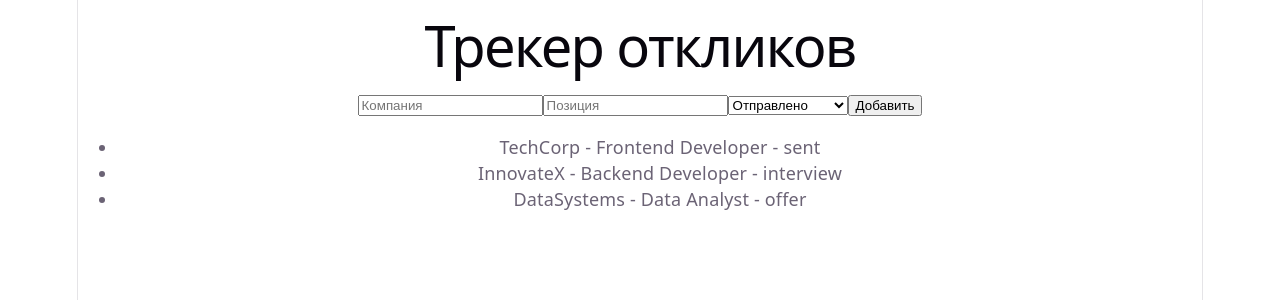
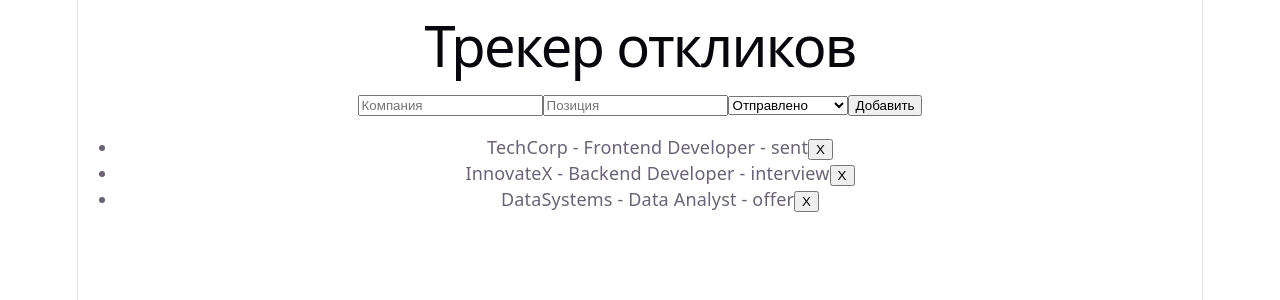
Before and after one commit to ziqara/job-application-tracker, a React (Vite) app in the folder job-tracker/: page / in a window 1280 px wide. Shown: the top 300 px of the page. Built offline with nearby package versions, Linux system fonts and the light colour scheme.

Commit message:
Add delete application

```diff
--- a/job-tracker/src/App.tsx
+++ b/job-tracker/src/App.tsx
@@ -36,7 +36,10 @@ function App() {
     <>
       <h1>Трекер откликов</h1>
       <ApplicationForm onAdd={(newApp) => setJobForMe([...jobForMe, newApp])} />
-      <ApplicationList applications={jobForMe} />
+      <ApplicationList
+        applications={jobForMe}
+        onDelete={(id) => setJobForMe(jobForMe.filter((a) => a.id !== id))}
+      />
     </>
   );
 }
--- a/job-tracker/src/ApplicationItem.tsx
+++ b/job-tracker/src/ApplicationItem.tsx
@@ -2,12 +2,16 @@ import type { JobApplication } from "./types";
 
 interface ApplicationItemProps {
   app: JobApplication;
+  onDelete: (id: number) => void;
 }
 
-export function ApplicationItem({ app }: ApplicationItemProps) {
+export function ApplicationItem({ app, onDelete }: ApplicationItemProps) {
   return (
     <li>
       {app.company} - {app.position} - {app.status}
+      <button type="button" onClick={() => onDelete(app.id)}>
+        X
+      </button>
     </li>
   );
 }
--- a/job-tracker/src/ApplicationList.tsx
+++ b/job-tracker/src/ApplicationList.tsx
@@ -3,13 +3,18 @@ import { ApplicationItem } from "./ApplicationItem";
 
 interface ApplicationListProps {
   applications: Array<JobApplication>;
+
+  onDelete: (id: number) => void;
 }
 
-export function ApplicationList({ applications }: ApplicationListProps) {
+export function ApplicationList({
+  applications,
+  onDelete,
+}: ApplicationListProps) {
   return (
     <ul>
       {applications.map((item) => (
-        <ApplicationItem key={item.id} app={item} />
+        <ApplicationItem key={item.id} app={item} onDelete={onDelete} />
       ))}
     </ul>
   );
```
